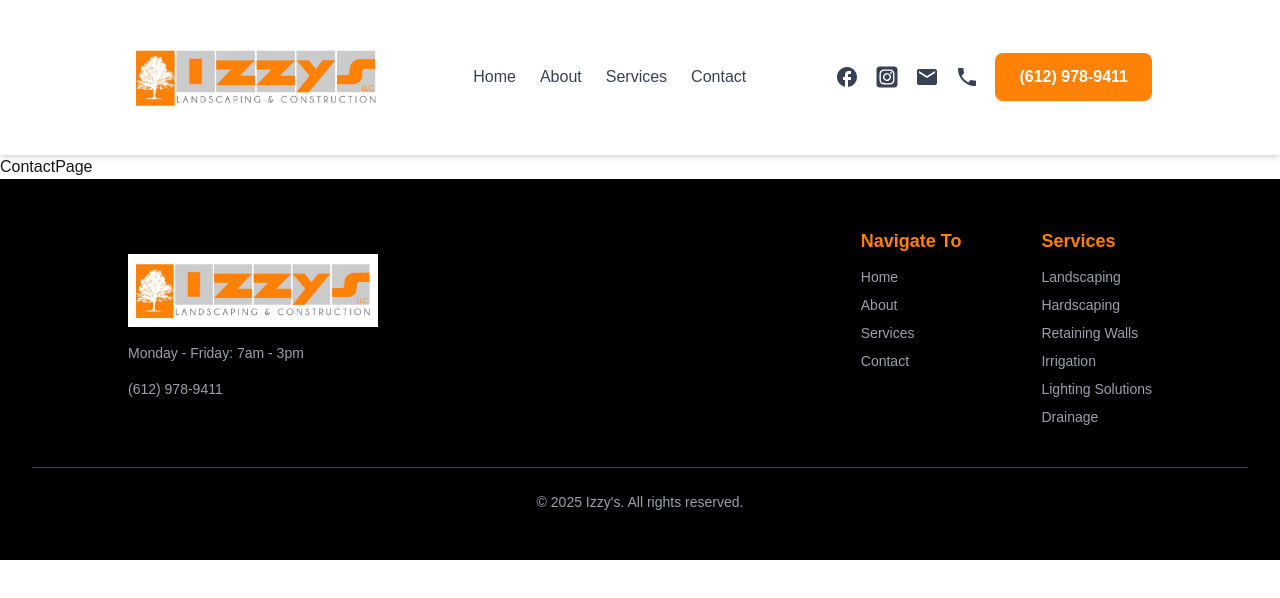
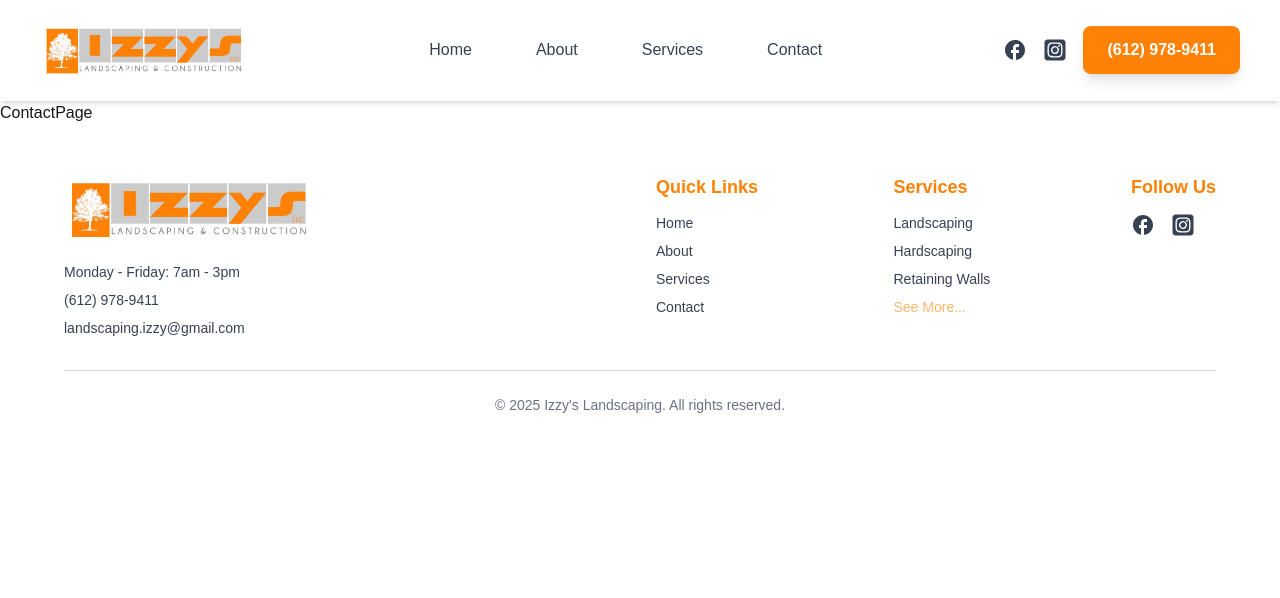
Before and after one commit to Pazzavala/izzys, a Next.js app: page /contact in a window 1280 px wide. Shown: the top 598 px of the page. Built offline with nearby package versions, Linux system fonts and the light colour scheme.

Commit message:
UI Updates

```diff
--- a/components/home/AboutSection.tsx
+++ b/components/home/AboutSection.tsx
@@ -2,15 +2,15 @@ import React from 'react';
 
 export default function AboutSection() {
   return (
-    <section className='w-full min-h-[50vh] md:min-h-[55vh] 3xl:min-h-[65vh] bg-[#FF8106] flex flex-col items-center justify-center text-white text-center'>
+    <section className='w-full min-h-[50vh] md:min-h-[70vh] 3xl:min-h-[65vh] bg-[#FF8106] flex flex-col items-center justify-center text-white text-center'>
       <div className='container max-w-5xl px-6 md:px-12'>
         {/* Section Title */}
-        <h2 className='text-3xl sm:text-4xl font-bodoni_moda font-bold mb-12'>
+        <h2 className='text-3xl sm:text-4xl font-caladea font-bold mb-12'>
           Why Choose Us
         </h2>
 
         {/* Description */}
-        <p className='text-base sm:text-xl font-bodoni_moda font-semibold leading-loose'>
+        <p className='text-base md:text-l font-caladea font-medium leading-loose'>
           Izzy's Landscaping is dedicated to crafting high-quality outdoor
           spaces across Minnesota. From lush gardens to durable hardscapes, we
           bring expert craftsmanship and attention to detail. Whether it’s a
--- a/components/home/HeroSection.tsx
+++ b/components/home/HeroSection.tsx
@@ -14,7 +14,7 @@ export default function HeroSection() {
       {/* Content container */}
       <div className='relative flex flex-col items-center z-10 container mx-auto max-w-4xl text-center text-white px-6'>
         {/* Logo */}
-        <div className='flex justify-center mb-6'>
+        <div className='flex justify-center'>
           <Image
             src={IzzysLogo}
             alt='Izzys Landscaping and Construction'
@@ -32,7 +32,7 @@ export default function HeroSection() {
         <Button text='Schedule A Free Estimate' />
 
         {/* Subheading */}
-        <h3 className='text-lg sm:text-xl md:text-4xl mt-14 font-bodoni_moda font-bold'>
+        <h3 className='text-lg sm:text-xl md:text-4xl mt-14 font-normal'>
           Trusted Minnesota Landscaper For 20+ Years
         </h3>
       </div>
--- a/components/home/ServiceCard.tsx
+++ b/components/home/ServiceCard.tsx
@@ -8,11 +8,11 @@ interface ServiceCardProps {
 export default function ServiceCard({ name, url }: Readonly<ServiceCardProps>) {
   return (
     <article
-      className='group w-full h-64 bg-cover bg-center relative rounded-lg overflow-hidden shadow-lg hover:shadow-xl hover:scale-105 transition duration-300'
+      className='group w-full h-72 bg-cover bg-center relative rounded-lg overflow-hidden shadow-lg hover:shadow-xl hover:scale-105 transition duration-300'
       style={{ backgroundImage: `url(${url})` }}
     >
       {/* Dark overlay */}
-      <div className='absolute inset-0 bg-black/45 group-hover:bg-black/50  transition duration-300' />
+      <div className='absolute inset-0 bg-black/50 group-hover:bg-black/55  transition duration-300' />
 
       {/* Content Container */}
       <div className='relative z-10 flex items-center justify-center h-full'>
--- a/components/home/layout/Footer.tsx
+++ b/components/home/layout/Footer.tsx
@@ -1,38 +1,58 @@
+import IzzysLogo from '@/public/assets/izzy_banner.jpg';
 import React from 'react';
-import IzzysLogo from '@/public/assets/izzy_banner.jpg';
 import Image from 'next/image';
-import { navLinks, services } from '@/lib/data';
+import { navLinks, services, socials } from '@/lib/data';
 
 export default function Footer() {
+  const shortServiceList = services.slice(0, 3);
+
   return (
-    <section className='bg-black text-white py-12 px-4 sm:px-8'>
-      <div className='container max-w-5xl mx-auto flex flex-col sm:flex-row justify-between items-center gap-10'>
+    <footer className='bg-white text-gray-700 py-12 px-4 md:px-8'>
+      <div className='container w-full max-w-6xl mx-auto'>
+        <div className='grid grid-cols-1 md:grid-cols-2 gap-8'>
           {/* Logo and Contact Info */}
-        <div className='flex flex-col items-center sm:items-start gap-4'>
+          <div className='flex flex-col items-center md:items-start'>
             <Image
               src={IzzysLogo}
               alt="Izzy's Logo"
               width={250}
               height={100}
-            className='object-contain'
+              className='object-contain mb-4'
             />
-          <p className='text-sm text-gray-400'>Monday - Friday: 7am - 3pm</p>
-          <p className='text-sm text-gray-400'>(612) 978-9411</p>
+            <div className='text-center md:text-left space-y-2'>
+              <p className='text-sm'>Monday - Friday: 7am - 3pm</p>
+              <p className='text-sm'>
+                <a
+                  href='tel:6129789411'
+                  className='hover:text-[#FF8106] transition-colors'
+                >
+                  (612) 978-9411
+                </a>
+              </p>
+              <p className='text-sm'>
+                <a
+                  href='mailto:landscaping.izzy@gmail.com'
+                  className='hover:text-[#FF8106] transition-colors'
+                >
+                  landscaping.izzy@gmail.com
+                </a>
+              </p>
+            </div>
           </div>
 
+          <div className='flex flex-col md:flex-ro items-center md:block '>
+            <div className='flex md:flex-row justify-between gap-10'>
               {/* Navigation Links */}
-        <div className='flex gap-10 sm:gap-20'>
-          <div className='flex flex-col gap-3'>
-            <h4 className='text-lg font-semibold text-[#FF8106]'>
-              Navigate To
+              <div className='flex-1'>
+                <h4 className=' text-nowrap text-lg font-semibold text-[#FF8106] mb-3'>
+                  Quick Links
                 </h4>
-            <div className='flex flex-col gap-2'>
+                <div className='grid grid-cols-1 gap-2'>
                   {navLinks.map((nav) => (
                     <a
                       key={nav.name}
-                  href={nav.name}
-                  // href={nav.url}
-                  className='text-sm text-gray-400 hover:text-white transition-colors'
+                      href={'nav.url'}
+                      className='text-sm hover:text-[#FF8106] transition-colors'
                     >
                       {nav.name}
                     </a>
@@ -41,16 +61,59 @@ export default function Footer() {
               </div>
 
               {/* Services Links */}
-          <div className='flex flex-col gap-3'>
-            <h4 className='text-lg font-semibold text-[#FF8106]'>Services</h4>
-            <div className='flex flex-col gap-2'>
-              {services.map((service) => (
+              <div className='flex-1'>
+                <h4 className='text-lg font-semibold text-[#FF8106] mb-3'>
+                  Services
+                </h4>
+                <div className='text-sm grid grid-cols-1 gap-2'>
+                  {shortServiceList.map((service) => (
                     <a
                       key={service.name}
                       href={service.url}
-                  className='text-sm text-gray-400 hover:text-white transition-colors'
+                      className=' hover:text-[#FF8106] transition-colors'
                     >
                       {service.name}
+                    </a>
+                  ))}
+                  <p className='text-orange-300 hover:text-[#FF8106]'>
+                    See More...
+                  </p>
+                </div>
+              </div>
+
+              {/* Socials - Visible only on wide screens */}
+              <div className='hidden md:flex flex-col'>
+                <h4 className='text-nowrap text-lg font-semibold text-[#FF8106] mb-3'>
+                  Follow Us
+                </h4>
+                <div className='flex space-x-4'>
+                  {socials.map((social) => (
+                    <a
+                      key={social.name}
+                      href={social.url}
+                      target='_blank'
+                      rel='noopener noreferrer'
+                      className='text-gray-700 hover:text-[#FF8106] transition-colors'
+                    >
+                      <social.icon className='text-2xl' />
+                    </a>
+                  ))}
+                </div>
+              </div>
+            </div>
+
+            {/* Socials - Visible only on mobile */}
+            <div className='md:hidden flex justify-center mt-6'>
+              <div className='flex space-x-4'>
+                {socials.map((social) => (
+                  <a
+                    key={social.name}
+                    href={social.url}
+                    target='_blank'
+                    rel='noopener noreferrer'
+                    className='text-gray-700 hover:text-[#FF8106] transition-colors'
+                  >
+                    <social.icon className='text-2xl' />
                   </a>
                 ))}
               </div>
@@ -59,11 +122,13 @@ export default function Footer() {
         </div>
 
         {/* Footer Bottom */}
-      <div className='container mx-auto mt-10 border-t border-gray-700 pt-6 text-center'>
-        <p className='text-sm text-gray-400'>
-          &copy; {new Date().getFullYear()} Izzy's. All rights reserved.
+        <div className='mt-8 border-t border-gray-300 pt-6 text-center'>
+          <p className='text-sm text-gray-500'>
+            &copy; {new Date().getFullYear()} Izzy's Landscaping. All rights
+            reserved.
           </p>
         </div>
-    </section>
+      </div>
+    </footer>
   );
 }
--- a/components/home/layout/NavBar.tsx
+++ b/components/home/layout/NavBar.tsx
@@ -7,21 +7,21 @@ import Button from '@/components/ui/Button';
 export default function NavBar() {
   return (
     <nav className='bg-white text-gray-700 shadow-md'>
-      <div className='mx-auto px-4 sm:px-6 xl:px-32'>
-        <div className='flex flex-col sm:flex-row justify-between items-center py-10'>
+      <div className='mx-auto px-4 sm:px-0 xl:px-10'>
+        <div className='flex flex-col sm:flex-row justify-between items-center py-5'>
           {/* Logo */}
           <div className='mb-4 sm:mb-0'>
             <Image
               src={IzzysLogo}
               alt='Izzys Landscaping and Construction'
-              width={250}
+              width={200}
               height={100}
-              className='w-48 sm:w-64'
+              className='w-48 sm:w-52'
             />
           </div>
 
           {/* Navigation Links */}
-          <div className='hidden sm:flex flex-wrap justify-center gap-4 sm:gap-6 mb-4 sm:mb-0'>
+          <div className='hidden sm:flex flex-wrap justify-end items-center gap-4 sm:gap-16 mb-4 sm:mb-0'>
             {navLinks.map((navLink) => (
               <a
                 key={navLink.name}
--- a/components/ui/Button.tsx
+++ b/components/ui/Button.tsx
@@ -6,7 +6,7 @@ interface ButtonProps {
 
 export default function Button({ text }: Readonly<ButtonProps>) {
   return (
-    <button className='bg-[#FF8106] text-white font-bold px-6 py-3 rounded-lg hover:bg-[#FF8106]/90 hover:scale-105 transition duration-300'>
+    <button className='shadow-lg bg-[#FF8106] text-white font-bold px-6 py-3 rounded-lg hover:bg-[#ff7206] hover:scale-105 transition duration-300'>
       {text}
     </button>
   );
--- a/lib/data.ts
+++ b/lib/data.ts
@@ -25,24 +25,24 @@ import { MdEmail, MdFacebook, MdLocalPhone } from 'react-icons/md';
 export const socials = [
   {
     name: 'Facebook',
-    link: 'https://www.facebook.com/IzzysLandscaping',
+    url: 'https://www.facebook.com/IzzysLandscaping',
     icon: MdFacebook,
   },
   {
     name: 'Instagram',
-    link: 'https://www.instagram.com/izzys_landscaping/?igsh=NTc4MTIwNjQ2YQ%3D%3D#',
+    url: 'https://www.instagram.com/izzys_landscaping/?igsh=NTc4MTIwNjQ2YQ%3D%3D#',
     icon: FaSquareInstagram,
   },
-  {
-    name: 'Email',
-    link: 'landscaping.izzy@gmail.com',
-    icon: MdEmail,
-  },
-  {
-    name: 'Phone Number',
-    link: '(612) 978-9411',
-    icon: MdLocalPhone,
-  },
+  // {
+  //   name: 'Email',
+  //   url: 'landscaping.izzy@gmail.com',
+  //   icon: MdEmail,
+  // },
+  // {
+  //   name: 'Phone Number',
+  //   url: '(612) 978-9411',
+  //   icon: MdLocalPhone,
+  // },
 ];
 
 export const services = [
```
Also changed, not shown: components/home/ServicesSection.tsx (+16 -9 lines). Lines whose indentation alone changed are shown as unchanged.
